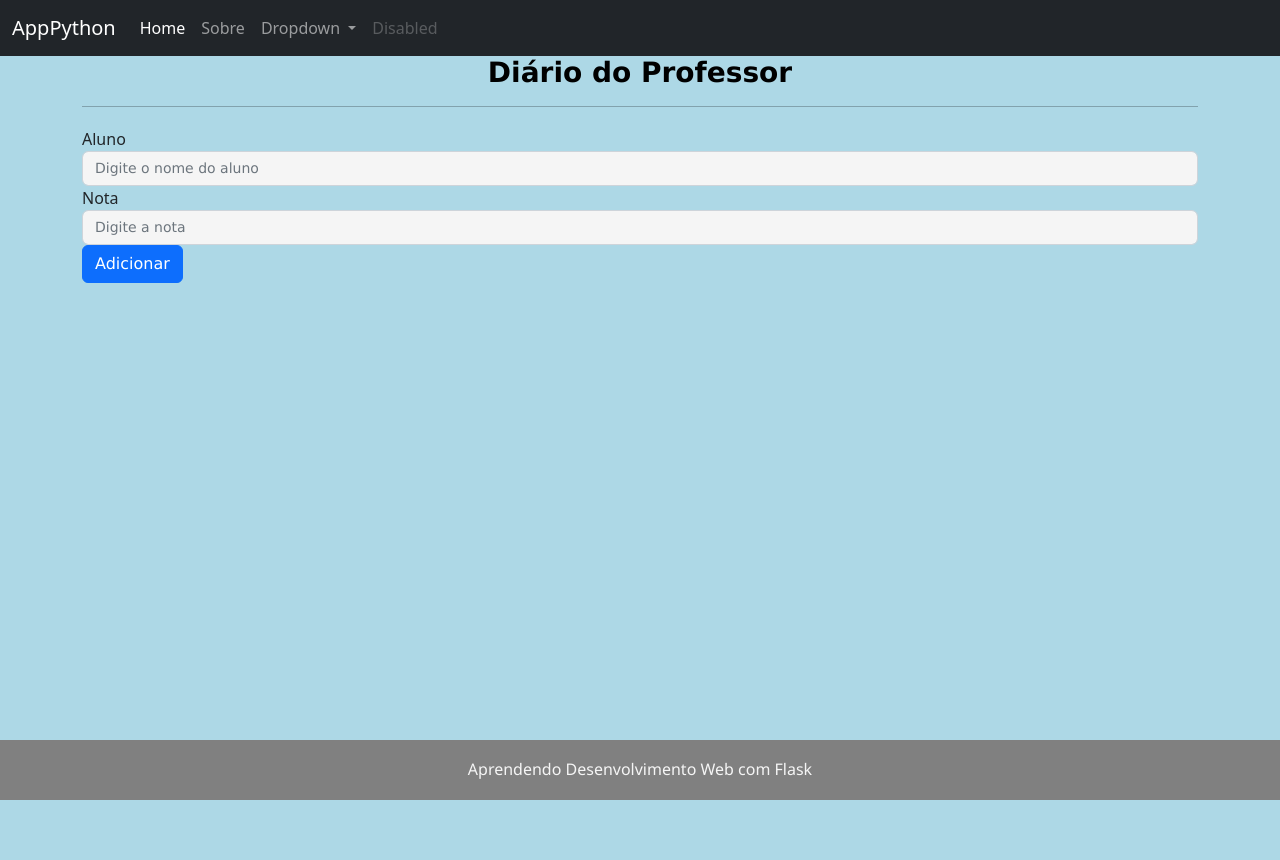
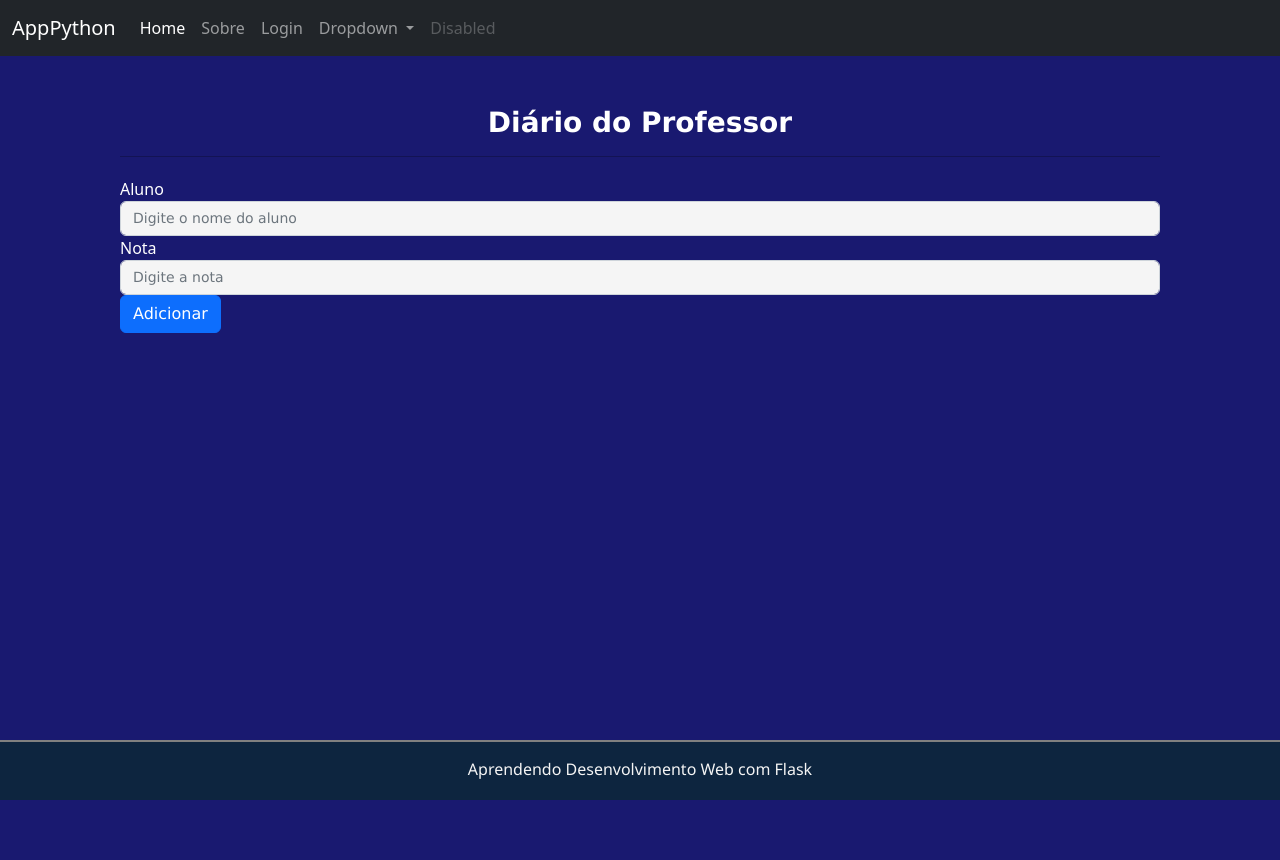
Before and after one commit to Kauaraujo/App_Flask, a Flask app: page /sobre in a window 1280 px wide. Run offline with Flask 3, Linux system fonts and the light colour scheme.

Commit message:
Adicionando a tela de login e estilizando com html

```diff
--- a/app.py
+++ b/app.py
@@ -22,4 +22,9 @@ def sobre():
 			registros.append({"aluno": request.form.get("aluno"), "nota": request.form.get("nota")})
 	return render_template("sobre.html", registros=registros)
 
+
+@app.route('/login', methods=["GET", "POST"])
+def login():
+	return render_template("login.html")
+
 app.run(debug=True)
--- a/templates/base.html
+++ b/templates/base.html
@@ -8,9 +8,33 @@
 </head>
 <style>
         body {
-            background-color: lightblue;
+            background-color: #191970;
         }
     </style>
+
+<style>
+  body {
+    position: relative;
+    min-height: 100vh;
+    margin-bottom: 60px; /* Height of the footer */
+  }
+
+  footer {
+    position: fixed;
+    bottom: 0;
+    left: 0;
+    right: 0;
+    height: 60px;
+    text-align: center;
+    background-color: #0d253f;
+    border-top: 2px solid grey;
+    padding-top: 15px;
+    font-family: 'Segoe UI', Tahoma, Geneva, Verdana, sans-serif;
+    font-size: 16px;
+    color: whitesmoke;
+  }
+</style>
+
 <body>
 	<nav class="navbar navbar-expand-lg navbar-dark bg-dark">
 	  <div class="container-fluid">
@@ -25,6 +49,9 @@
 	        </li>
 	        <li class="nav-item">
 	          <a class="nav-link" href="{{url_for('sobre')}}">Sobre</a>
+	        </li>
+	        <li class="nav-item">
+	          <a class="nav-link" href="{{url_for('login')}}">Login</a>
 	        </li>
 	        <li class="nav-item dropdown">
 	          <a class="nav-link dropdown-toggle" href="#" role="button" data-bs-toggle="dropdown" aria-expanded="false">
@@ -44,11 +71,19 @@
 	    </div>
 	  </div>
 	</nav>
-	<div class="container" >
+	<div class="container" style="padding: 50px;" >
 		{% block conteudo %}
 		{% endblock conteudo %}
 	</div>
 
 	<script src="https://cdn.jsdelivr.net/npm/bootstrap@5.2.3/dist/js/bootstrap.bundle.min.js" integrity="sha384-kenU1KFdBIe4zVF0s0G1M5b4hcpxyD9F7jL+jjXkk+Q2h455rYXK/7HAuoJl+0I4" crossorigin="anonymous"></script>
+
+<footer>
+  <div class="container" style="display: center;">
+    <p style="margin-bottom: 0;">Aprendendo Desenvolvimento Web com Flask</p>
+    <div style="display: flex; align-items: center;">
+  </div>
+</footer>
+
 </body>
 </html>
--- a/templates/index.html
+++ b/templates/index.html
@@ -1,6 +1,6 @@
 {% extends 'base.html' %}
 {% block conteudo %}
-<h2 style="text-align: center;" >Lista de Frutas<h2/>
+<h2 style="text-align: center; color: white;" >Lista de Frutas<h2/>
 <hr>
 <ul class="list-group">
 	{% for fruta in frutas%}
@@ -8,7 +8,7 @@
 	{% endfor %}
 	<form action="{{url_for('principal')}}" method="POST" >
 		<div class="form-group" >
-			<label for="exampleoFruta">Fruta</label>
+			<label style="color: white;" for="exampleoFruta">Fruta</label>
 		<input class="form-control" id="exampleoFruta" type="text" name="fruta" placeholder="Digite uma Fruta">
 		</div>
 
--- a/templates/sobre.html
+++ b/templates/sobre.html
@@ -15,7 +15,7 @@
     right: 0;
     height: 60px;
     text-align: center;
-    background-color: grey;
+    background-color: #0d253f;
     border-top: 2px solid grey;
     padding-top: 15px;
     font-family: 'Segoe UI', Tahoma, Geneva, Verdana, sans-serif;
@@ -25,7 +25,7 @@
 </style>
 
 <div style="text-align: center;">
-  <h2 style="font-family: Verdana, Arial, sans-serif; font-size: 28px; font-weight: bold; color: #000000;">Diário do Professor</h2>
+  <h2 style="font-family: Verdana, Arial, sans-serif; font-size: 28px; font-weight: bold; color: white;">Diário do Professor</h2>
   <hr style="border-color: #000000;">
 </div>
 
@@ -45,19 +45,18 @@
 <div style="margin-top: 20px;">
   <form action="{{url_for('sobre')}}" method="POST">
     <div class="form-group">
-      <label>Aluno</label>
+      <label style="color: white;">Aluno</label>
       <input type="text" name="aluno" class="form-control" style="font-family: Verdana, Arial, sans-serif; font-size: 14px; background-color: whitesmoke;" placeholder="Digite o nome do aluno" required>
     </div>
 
     <div class="form-group">
-      <label>Nota</label>
+      <label style="color: white;">Nota</label>
       <input type="text" name="nota" class="form-control" style="font-family: Verdana, Arial, sans-serif; font-size: 14px; background-color: whitesmoke;" placeholder="Digite a nota" required>
     </div>
 
     <button class="btn btn-primary" style="font-family: Verdana, Arial, sans-serif; font-size: 16px;">Adicionar</button>
   </form>
 </div>
-
 <footer>
   <div class="container">
     <p style="margin-bottom: 0;">Aprendendo Desenvolvimento Web com Flask</p>
```
Also changed, not shown: templates/login.html (added, +25 -0 lines), logo.png (added).
